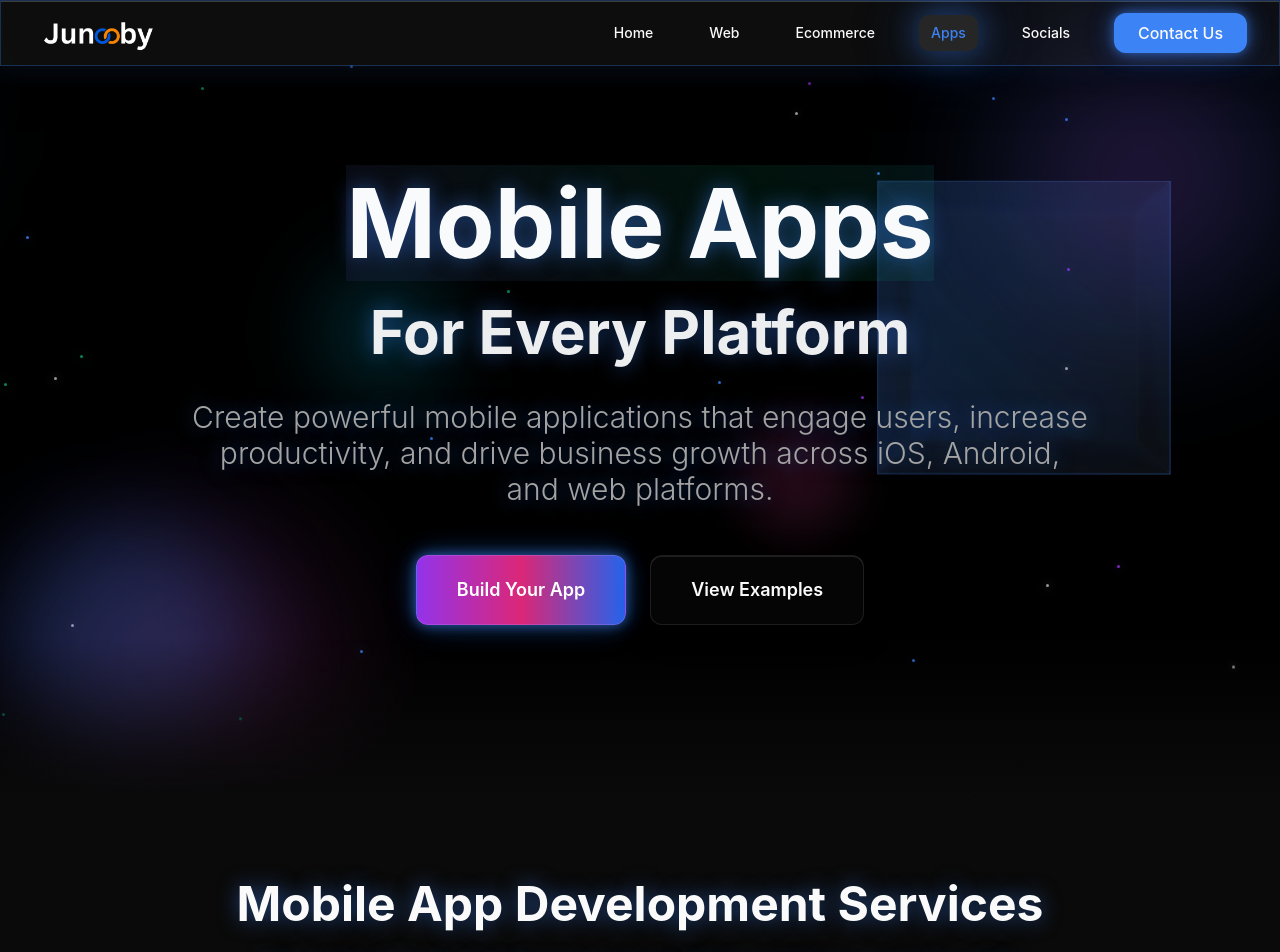
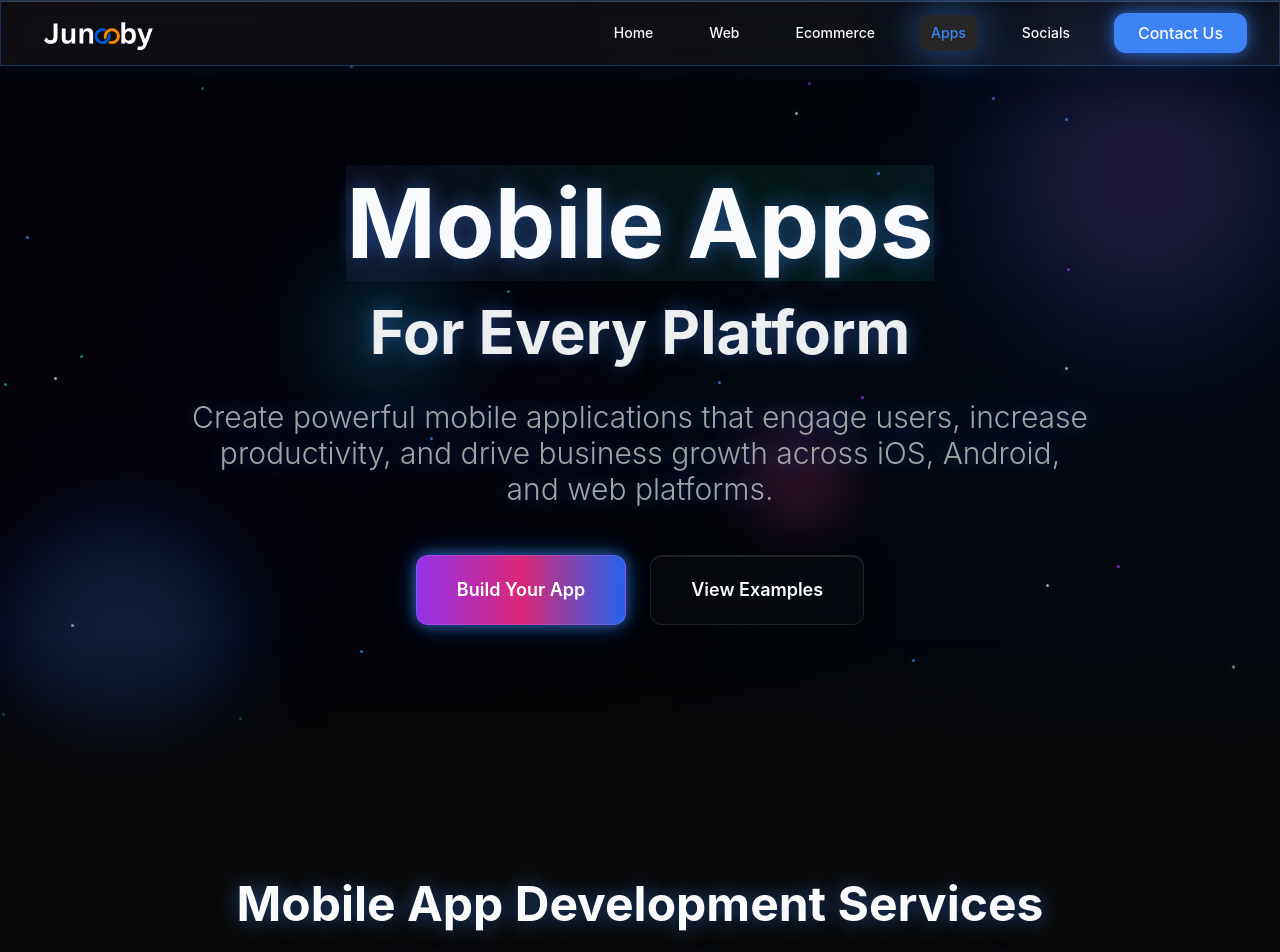
Before and after one commit to ladsontech/junooby_tech, a React (Vite) app: page /apps in a window 1280 px wide. Shown: the top 952 px of the page. Built offline with nearby package versions, Linux system fonts and the light colour scheme.

Commit message:
Reverted to commit cadcdd0214cf6c2d232972048f635d03fa2d276f

```diff
--- a/package.json
+++ b/package.json
@@ -47,7 +47,6 @@
     "date-fns": "^3.6.0",
     "embla-carousel-autoplay": "^8.3.0",
     "embla-carousel-react": "^8.3.0",
-    "framer-motion": "^12.23.24",
     "input-otp": "^1.2.4",
     "lucide-react": "^0.462.0",
     "next-themes": "^0.3.0",
--- a/src/components/3d/FloatingCube.tsx
+++ /dev/null
@@ -1,45 +0,0 @@
-import React, { useEffect, useRef } from 'react';
-
-const FloatingCube = () => {
-  const cubeRef = useRef<HTMLDivElement>(null);
-
-  useEffect(() => {
-    const handleScroll = () => {
-      if (cubeRef.current) {
-        const scrollY = window.scrollY;
-        cubeRef.current.style.transform = `
-          translateY(${scrollY * 0.3}px)
-          rotateX(${scrollY * 0.1}deg)
-          rotateY(${scrollY * 0.15}deg)
-        `;
-      }
-    };
-
-    window.addEventListener('scroll', handleScroll);
-    return () => window.removeEventListener('scroll', handleScroll);
-  }, []);
-
-  return (
-    <div className="absolute top-1/4 right-[10%] w-64 h-64 perspective-1000">
-      <div
-        ref={cubeRef}
-        className="w-full h-full preserve-3d animate-float"
-        style={{
-          transformStyle: 'preserve-3d',
-          animation: 'float 6s ease-in-out infinite',
-        }}
-      >
-        <div className="cube-faces">
-          <div className="cube-face front bg-gradient-to-br from-primary/20 to-accent/20 backdrop-blur-sm border border-primary/30"></div>
-          <div className="cube-face back bg-gradient-to-br from-accent/20 to-primary/20 backdrop-blur-sm border border-accent/30"></div>
-          <div className="cube-face right bg-gradient-to-br from-primary/15 to-accent/15 backdrop-blur-sm border border-primary/20"></div>
-          <div className="cube-face left bg-gradient-to-br from-accent/15 to-primary/15 backdrop-blur-sm border border-accent/20"></div>
-          <div className="cube-face top bg-gradient-to-br from-primary/10 to-accent/10 backdrop-blur-sm border border-primary/10"></div>
-          <div className="cube-face bottom bg-gradient-to-br from-accent/10 to-primary/10 backdrop-blur-sm border border-accent/10"></div>
-        </div>
-      </div>
-    </div>
-  );
-};
-
-export default FloatingCube;
--- a/src/components/animations/ParallaxSection.tsx
+++ /dev/null
@@ -1,37 +0,0 @@
-import React, { ReactNode, useEffect, useRef, CSSProperties } from 'react';
-
-interface ParallaxSectionProps {
-  children?: ReactNode;
-  speed?: number;
-  className?: string;
-  style?: CSSProperties;
-}
-
-const ParallaxSection = ({ children, speed = 0.5, className = '', style = {} }: ParallaxSectionProps) => {
-  const sectionRef = useRef<HTMLDivElement>(null);
-
-  useEffect(() => {
-    const handleScroll = () => {
-      if (!sectionRef.current) return;
-
-      const rect = sectionRef.current.getBoundingClientRect();
-      const scrolled = window.scrollY;
-      const rate = scrolled * speed;
-
-      if (rect.top < window.innerHeight && rect.bottom > 0) {
-        sectionRef.current.style.transform = `translateY(${rate}px)`;
-      }
-    };
-
-    window.addEventListener('scroll', handleScroll);
-    return () => window.removeEventListener('scroll', handleScroll);
-  }, [speed]);
-
-  return (
-    <div ref={sectionRef} className={`transition-transform duration-75 ${className}`} style={style}>
-      {children}
-    </div>
-  );
-};
-
-export default ParallaxSection;
--- a/src/components/animations/ScrollReveal.tsx
+++ /dev/null
@@ -1,48 +0,0 @@
-import React, { ReactNode } from 'react';
-import { motion } from 'framer-motion';
-
-interface ScrollRevealProps {
-  children: ReactNode;
-  direction?: 'up' | 'down' | 'left' | 'right';
-  delay?: number;
-  className?: string;
-}
-
-const ScrollReveal = ({
-  children,
-  direction = 'up',
-  delay = 0,
-  className = ''
-}: ScrollRevealProps) => {
-  const directions = {
-    up: { y: 50, x: 0 },
-    down: { y: -50, x: 0 },
-    left: { x: 50, y: 0 },
-    right: { x: -50, y: 0 },
-  };
-
-  return (
-    <motion.div
-      initial={{
-        opacity: 0,
-        ...directions[direction]
-      }}
-      whileInView={{
-        opacity: 1,
-        x: 0,
-        y: 0
-      }}
-      viewport={{ once: true, margin: "-100px" }}
-      transition={{
-        duration: 0.8,
-        delay,
-        ease: [0.25, 0.4, 0.25, 1]
-      }}
-      className={className}
-    >
-      {children}
-    </motion.div>
-  );
-};
-
-export default ScrollReveal;
--- a/src/index.css
+++ b/src/index.css
@@ -240,93 +240,6 @@
 
 .animate-warp-speed {
   animation: warpSpeed 2s linear infinite;
-}
-
-/* 3D Perspective */
-.perspective-1000 {
-  perspective: 1000px;
-}
-
-.preserve-3d {
-  transform-style: preserve-3d;
-}
-
-/* 3D Cube */
-.cube-faces {
-  width: 100%;
-  height: 100%;
-  position: relative;
-  transform-style: preserve-3d;
-}
-
-.cube-face {
-  position: absolute;
-  width: 100%;
-  height: 100%;
-  opacity: 0.8;
-}
-
-.cube-face.front {
-  transform: translateZ(128px);
-}
-
-.cube-face.back {
-  transform: rotateY(180deg) translateZ(128px);
-}
-
-.cube-face.right {
-  transform: rotateY(90deg) translateZ(128px);
-}
-
-.cube-face.left {
-  transform: rotateY(-90deg) translateZ(128px);
-}
-
-.cube-face.top {
-  transform: rotateX(90deg) translateZ(128px);
-}
-
-.cube-face.bottom {
-  transform: rotateX(-90deg) translateZ(128px);
-}
-
-/* Smooth Reveal Animation */
-@keyframes smoothReveal {
-  from {
-    opacity: 0;
-    transform: translateY(30px);
-  }
-  to {
-    opacity: 1;
-    transform: translateY(0);
-  }
-}
-
-.animate-smooth-reveal {
-  animation: smoothReveal 1s ease-out forwards;
-}
-
-/* Morph Animation */
-@keyframes morph {
-  0%, 100% {
-    border-radius: 60% 40% 30% 70% / 60% 30% 70% 40%;
-  }
-  50% {
-    border-radius: 30% 60% 70% 40% / 50% 60% 30% 60%;
-  }
-}
-
-.animate-morph {
-  animation: morph 8s ease-in-out infinite;
-}
-
-/* Smooth Scale Hover */
-.hover-lift {
-  transition: transform 0.3s cubic-bezier(0.34, 1.56, 0.64, 1);
-}
-
-.hover-lift:hover {
-  transform: translateY(-8px) scale(1.02);
 }
 
 /* Enhanced Space-themed background effects */
--- a/src/pages/Apps.tsx
+++ b/src/pages/Apps.tsx
@@ -2,9 +2,6 @@ import React from 'react';
 import Navbar from '@/components/Navbar';
 import Footer from '@/components/Footer';
 import Portfolio from '@/components/Portfolio';
-import ScrollReveal from '@/components/animations/ScrollReveal';
-import FloatingCube from '@/components/3d/FloatingCube';
-import ParallaxSection from '@/components/animations/ParallaxSection';
 const Apps = () => {
   const appServices = [{
     title: "iOS Apps",
@@ -32,16 +29,11 @@ const Apps = () => {
 
       {/* Enhanced Hero Section with Space Theme */}
       <section className="min-h-screen space-bg relative overflow-hidden flex items-center py-12 md:py-20">
-        {/* 3D Floating Cube */}
-        <FloatingCube />
+        {/* Nebula background effect - reduced on mobile */}
+        <div className="nebula-bg hidden md:block"></div>
 
-        {/* Animated morphing shapes */}
-        <ParallaxSection speed={0.4}>
-          <div className="absolute top-32 left-10 w-72 h-72 bg-gradient-to-br from-purple-500/20 to-pink-500/20 rounded-full blur-3xl animate-morph" />
-        </ParallaxSection>
-        <ParallaxSection speed={0.6}>
-          <div className="absolute bottom-40 right-20 w-80 h-80 bg-gradient-to-tr from-blue-500/20 to-cyan-500/20 rounded-full blur-3xl animate-morph" style={{ animationDelay: '3s' }} />
-        </ParallaxSection>
+        {/* Galaxy spiral effect - reduced on mobile */}
+        <div className="galaxy-spiral hidden md:block"></div>
 
         {/* Warp speed lines - reduced on mobile */}
         <div className="warp-lines">
@@ -78,7 +70,7 @@ const Apps = () => {
         <div className="absolute inset-0 tech-grid opacity-15"></div>
 
         <div className="max-w-7xl mx-auto px-4 sm:px-6 lg:px-8 relative z-20 py-20">
-          <ScrollReveal className="text-center">
+          <div className="text-center animate-slide-in-up">
             <h1 className="text-4xl md:text-7xl lg:text-8xl font-bold mb-8 text-glow">
               <span className="bg-gradient-to-r from-purple-400 via-pink-500 to-blue-400 bg-clip-text animate-pulse-glow holographic text-gray-50">
                 Mobile Apps
@@ -111,7 +103,7 @@ const Apps = () => {
                 <span className="relative">View Examples</span>
               </button>
             </div>
-          </ScrollReveal>
+          </div>
         </div>
 
         {/* Bottom gradient fade */}
@@ -120,12 +112,9 @@ const Apps = () => {
 
       {/* Services Grid */}
       <section className="py-12 md:py-20 bg-background relative overflow-hidden">
-        <ParallaxSection speed={0.2}>
-          <div className="absolute inset-0 tech-grid opacity-5" />
-        </ParallaxSection>
-
-        <div className="max-w-7xl mx-auto px-4 sm:px-6 lg:px-8 relative z-10">
-          <ScrollReveal className="text-center mb-16">
+        <div className="absolute inset-0 tech-grid opacity-5"></div>
+        <div className="max-w-7xl mx-auto px-4 sm:px-6 lg:px-8">
+          <div className="text-center mb-16">
             <h2 className="text-3xl md:text-5xl font-bold text-foreground mb-6 text-glow">
               Mobile App Development Services
             </h2>
@@ -133,12 +122,10 @@ const Apps = () => {
               From native iOS and Android apps to cross-platform solutions, we create
               mobile experiences that users love and businesses rely on.
             </p>
-          </ScrollReveal>
+          </div>
 
           <div className="grid grid-cols-1 md:grid-cols-2 gap-8">
-            {appServices.map((service, index) => (
-              <ScrollReveal key={index} delay={index * 0.1} direction="up">
-                <div className="group space-card rounded-2xl p-8 shadow-lg hover:shadow-2xl transition-all duration-500 hover-lift">
+            {appServices.map((service, index) => <div key={index} className="group space-card rounded-2xl p-8 shadow-lg hover:shadow-2xl transition-all duration-500 hover:-translate-y-3 hover:border-primary/30 animate-neon-pulse">
                 <div className="text-5xl mb-6 group-hover:scale-125 transition-transform duration-500 glow-purple">{service.icon}</div>
                 <h3 className="text-2xl md:text-3xl font-bold text-foreground mb-4 group-hover:text-primary transition-colors duration-500 text-glow">{service.title}</h3>
                 <p className="text-muted-foreground mb-6 text-lg leading-relaxed">{service.description}</p>
@@ -148,9 +135,7 @@ const Apps = () => {
                       <span className="text-base">{feature}</span>
                     </div>)}
                 </div>
-                </div>
-              </ScrollReveal>
-            ))}
+              </div>)}
           </div>
         </div>
       </section>
@@ -163,20 +148,16 @@ const Apps = () => {
 
       {/* Features Section */}
       <section className="py-12 md:py-20 bg-card/10 relative overflow-hidden">
-        <ParallaxSection speed={0.2}>
-          <div className="absolute inset-0 tech-grid opacity-8" />
-        </ParallaxSection>
+        <div className="absolute inset-0 tech-grid opacity-8"></div>
         <div className="nebula-bg opacity-30"></div>
-
         <div className="max-w-7xl mx-auto px-4 sm:px-6 lg:px-8 relative z-20">
-          <ScrollReveal className="text-center mb-16">
+          <div className="text-center mb-16">
             <h2 className="text-3xl md:text-5xl font-bold text-foreground mb-8 text-glow">
               Why Choose Our Mobile App Development
             </h2>
-          </ScrollReveal>
+          </div>
 
           <div className="grid grid-cols-1 md:grid-cols-3 gap-10">
-            <ScrollReveal delay={0} direction="up">
             <div className="text-center group">
               <div className="w-24 h-24 bg-gradient-to-br from-blue-500 to-cyan-500 rounded-full flex items-center justify-center mx-auto mb-8 glow-blue group-hover:scale-125 transition-all duration-500 animate-pulse-glow">
                 <span className="text-white text-3xl">⚡</span>
@@ -184,9 +165,7 @@ const Apps = () => {
               <h3 className="text-xl md:text-2xl font-bold text-foreground mb-4 group-hover:text-primary transition-colors duration-500 text-glow">High Performance</h3>
               <p className="text-muted-foreground text-lg leading-relaxed">Optimized for speed and efficiency with smooth animations and lightning-fast loading times.</p>
             </div>
-            </ScrollReveal>
 
-            <ScrollReveal delay={0.1} direction="up">
             <div className="text-center group">
               <div className="w-24 h-24 bg-gradient-to-br from-purple-500 to-pink-500 rounded-full flex items-center justify-center mx-auto mb-8 glow-purple group-hover:scale-125 transition-all duration-500 animate-pulse-glow">
                 <span className="text-white text-3xl">🎨</span>
@@ -194,9 +173,7 @@ const Apps = () => {
               <h3 className="text-xl md:text-2xl font-bold text-foreground mb-4 group-hover:text-primary transition-colors duration-500 text-glow">Beautiful Design</h3>
               <p className="text-muted-foreground text-lg leading-relaxed">Intuitive and attractive user interfaces that follow platform-specific design guidelines and modern aesthetics.</p>
             </div>
-            </ScrollReveal>
 
-            <ScrollReveal delay={0.2} direction="up">
             <div className="text-center group">
               <div className="w-24 h-24 bg-gradient-to-br from-green-500 to-emerald-500 rounded-full flex items-center justify-center mx-auto mb-8 group-hover:scale-125 transition-all duration-500 glow-green animate-pulse-glow">
                 <span className="text-white text-3xl">🔒</span>
@@ -204,7 +181,6 @@ const Apps = () => {
               <h3 className="text-xl md:text-2xl font-bold text-foreground mb-4 group-hover:text-primary transition-colors duration-500 text-glow">Secure & Reliable</h3>
               <p className="text-muted-foreground text-lg leading-relaxed">Built with security best practices and thorough testing for reliable performance across all devices.</p>
             </div>
-            </ScrollReveal>
           </div>
         </div>
       </section>
```
Also changed, not shown: src/components/3d/FloatingSphere.tsx (deleted, +0 -29 lines), src/components/Hero.tsx (+4 -29 lines), src/pages/Web.tsx (+21 -41 lines), 1 other file (tests, documents, lock files or other folders). Lines whose indentation alone changed are shown as unchanged.
